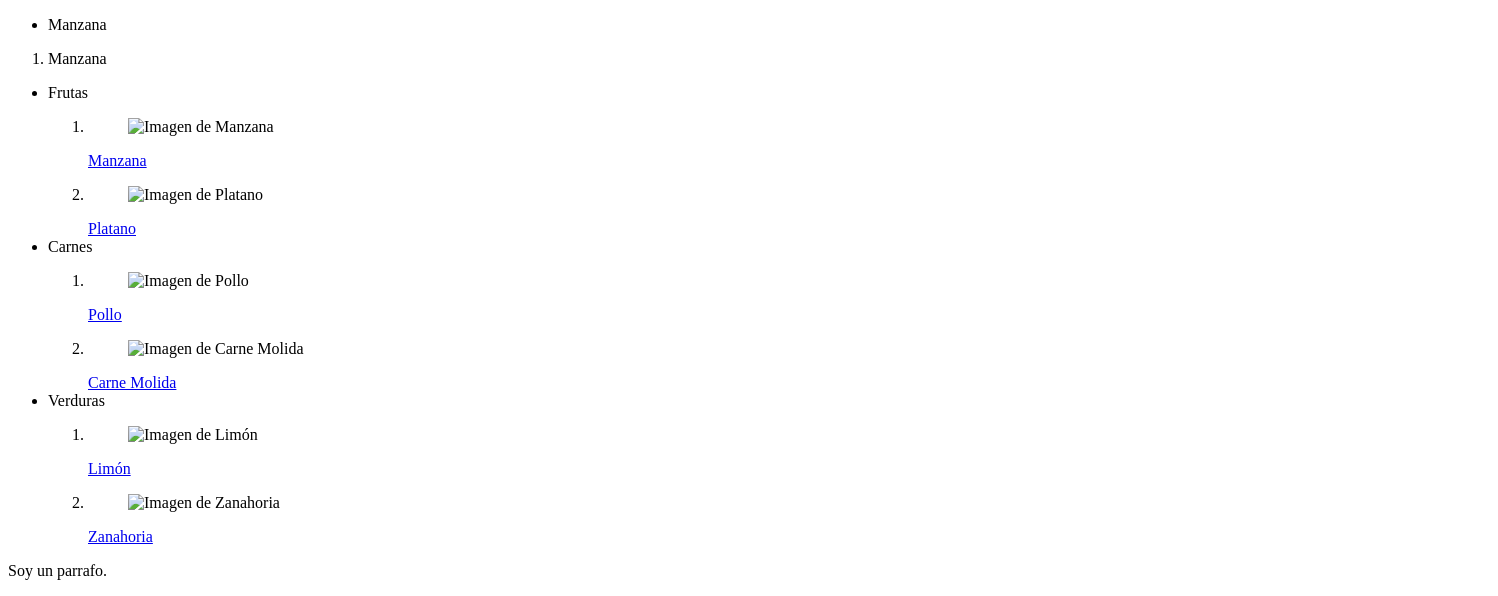
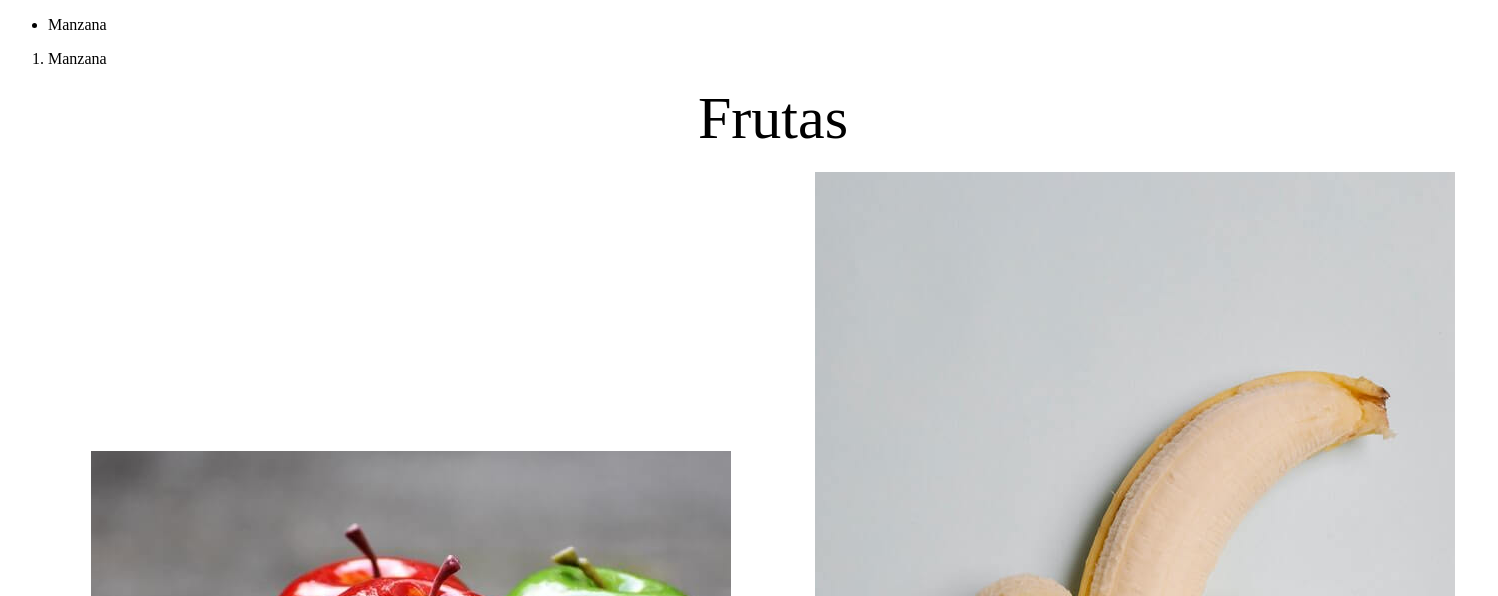
Before and after one commit to Jqguqr/HTMLyCSS, a plain HTML site: page HTML/claseIndex/index.html in a window 1280 px wide. Shown: the top 596 px of the page, 1498 px wide, since content can reach past the window. Drawn offline with Linux system fonts and the light colour scheme; files that its build step writes are made by us from their sources.

Commit message:
Se mejoro el proyecto de Listas.

```diff
--- /dev/null
+++ b/CSS/claseCssLista/style.css
@@ -0,0 +1,20 @@
+/* class */
+.frutas {
+    color: greenyellow;
+    font-size: 30px;
+}
+
+.carnes {
+    color: red;
+    font-size: 30px;
+}
+
+.verduras {
+    color: green;
+    font-size: 30px;
+}
+
+.header {
+    color: black;
+    font-size: 60px;
+}
--- a/HTML/claseIndex/index.html
+++ b/HTML/claseIndex/index.html
@@ -6,7 +6,7 @@
         <meta name="robots" content="index,follow">
         <title>Es mi página</title>
         <meta name="viewport" content="width=device-width, initial-scale=1.0">
-        <link rel="stylesheet" href="./CSS/style.css">
+        <link rel="stylesheet" href="/CSS/claseCssLista/style.css">
     </head>
     <body>
         <header>
@@ -28,65 +28,80 @@
             </ol>  <!-- Lista ordenada. -->
             <!-- Reto -->
             <ul>
-                <li> Frutas
-                    <ol>
                 <li>
+                    <table>
+                        <caption class="header"> Frutas </caption>
+                        <tbody>
+                            <tr>
+                                <td>
                                     <section>
                                         <figure>
-                                    <img src="./claseImg/pics/compras/manzana.jpg" alt="Imagen de Manzana">
+                                            <img src="/HTML/claseImg/pics/compras/manzana.jpg" alt="Imagen de Manzana">
                                         </figure>
                                     </section>
-                            <a href="https://frutas.consumer.es/manzana/propiedades"> Manzana </a>
+                                    <a class="frutas" href="https://frutas.consumer.es/manzana/propiedades"> Manzana </a>
+                                </td>
+                                <td>
+                                    <section>
+                                        <figure>
+                                            <img src="/HTML/claseImg/pics/compras/platano.jpg" alt="Imagen de Platano">
+                                        </figure>
+                                    </section>
+                                    <a class="frutas" href="https://frutas.consumer.es/platano/propiedades"> Platano </a>
+                                </td>
+                            </tr>
+                        </tbody>
+                    </table>
                 </li>
                 <li>
+                    <table>
+                        <caption class="header"> Carnes </caption>
+                        <tbody>
+                            <tr>
+                                <td>
                                     <section>
                                         <figure>
-                                    <img src="./claseImg/pics/compras/platano.jpg" alt="Imagen de Platano">
+                                            <img src="/HTML/claseImg/pics/compras/pollo.jpg" alt="Imagen de Pollo">
                                         </figure>
                                     </section>
-                            <a href="https://frutas.consumer.es/platano/propiedades"> Platano </a>
-                        </li>
-                    </ol>
-                </li>
-                <li> Carnes
-                    <ol>
-                        <li>
+                                    <a class="carnes" href="https://www.cocinafacil.com.mx/recetas/recetas-de-pollo-faciles-alitas-muslos-pechuga-patitas-facil-entero/"> Pollo </a>
+                                </td>
+                                <td>
                                     <section>
                                         <figure>
-                                    <img src="./claseImg/pics/compras/pollo.jpg" alt="Imagen de Pollo">
+                                            <img src="/HTML/claseImg/pics/compras/carneMolida.jpg" alt="Imagen de Carne Molida">
                                         </figure>
                                     </section>
-                            <a href="https://www.cocinafacil.com.mx/recetas/recetas-de-pollo-faciles-alitas-muslos-pechuga-patitas-facil-entero/"> Pollo </a>
+                                    <a class="carnes" href="https://www.kiwilimon.com/recetas/carnes-y-aves/res/carne-molida"> Carne Molida </a>
+                                </td>
+                            </tr>
+                        </tbody>
+                    </table>
                 </li>
                 <li>
+                    <table>
+                        <caption class="header"> Verduras </caption>
+                        <tbody>
+                            <tr>
+                                <td>
                                     <section>
                                         <figure>
-                                    <img src="./claseImg/pics/compras/carneMolida.jpg" alt="Imagen de Carne Molida">
+                                            <img src="/HTML/claseImg/pics/compras/limon.jpg" alt="Imagen de Limón">
                                         </figure>
                                     </section>
-                            <a href="https://www.kiwilimon.com/recetas/carnes-y-aves/res/carne-molida"> Carne Molida </a>
-                        </li>
-                    </ol>
-                </li>
-                <li> Verduras
-                    <ol>
-                        <li>
+                                    <a class="verduras" href="https://es.wikipedia.org/wiki/Lim%C3%B3n"> Limón </a>
+                                </td>
+                                <td>
                                     <section>
                                         <figure>
-                                    <img src="./claseImg/pics/compras/limon.jpg" alt="Imagen de Limón">
+                                            <img src="/HTML/claseImg/pics/compras/zanahoria.jpg" alt="Imagen de Zanahoria">
                                         </figure>
                                     </section>
-                            <a href="https://es.wikipedia.org/wiki/Lim%C3%B3n"> Limón </a>
-                        </li>
-                        <li>
-                            <section>
-                                <figure>
-                                    <img src="./claseImg/pics/compras/zanahoria.jpg" alt="Imagen de Zanahoria">
-                                </figure>
-                            </section>
-                            <a href="https://elpais.com/elpais/2014/07/21/buenavida/1405934369_335839.html"> Zanahoria </a>
-                        </li>
-                    </ol>
+                                    <a class="verduras" href="https://elpais.com/elpais/2014/07/21/buenavida/1405934369_335839.html"> Zanahoria </a>
+                                </td>
+                            </tr>
+                        </tbody>
+                    </table>
                 </li>
             </ul>
         </main>
```
Also changed, not shown: CSS/claseCss/index.html (+1 -1 lines). Lines whose indentation alone changed are shown as unchanged.
